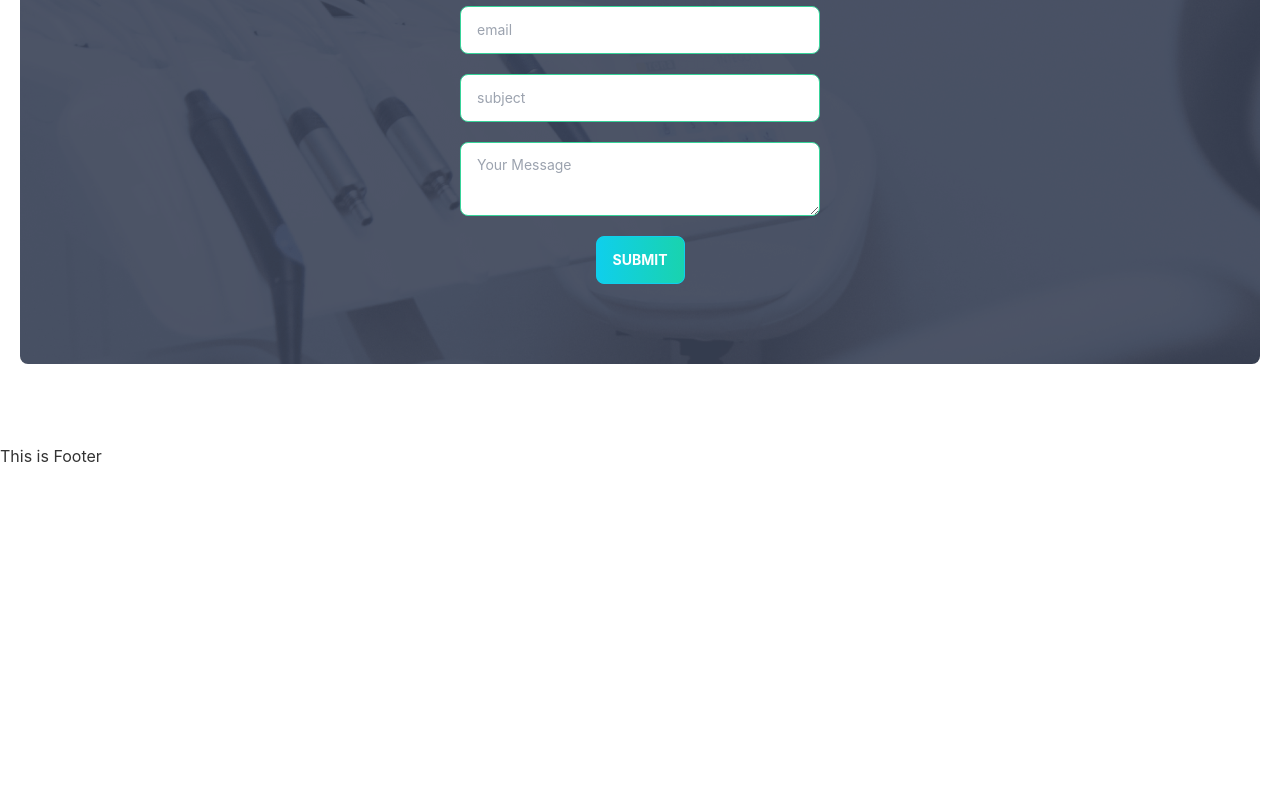
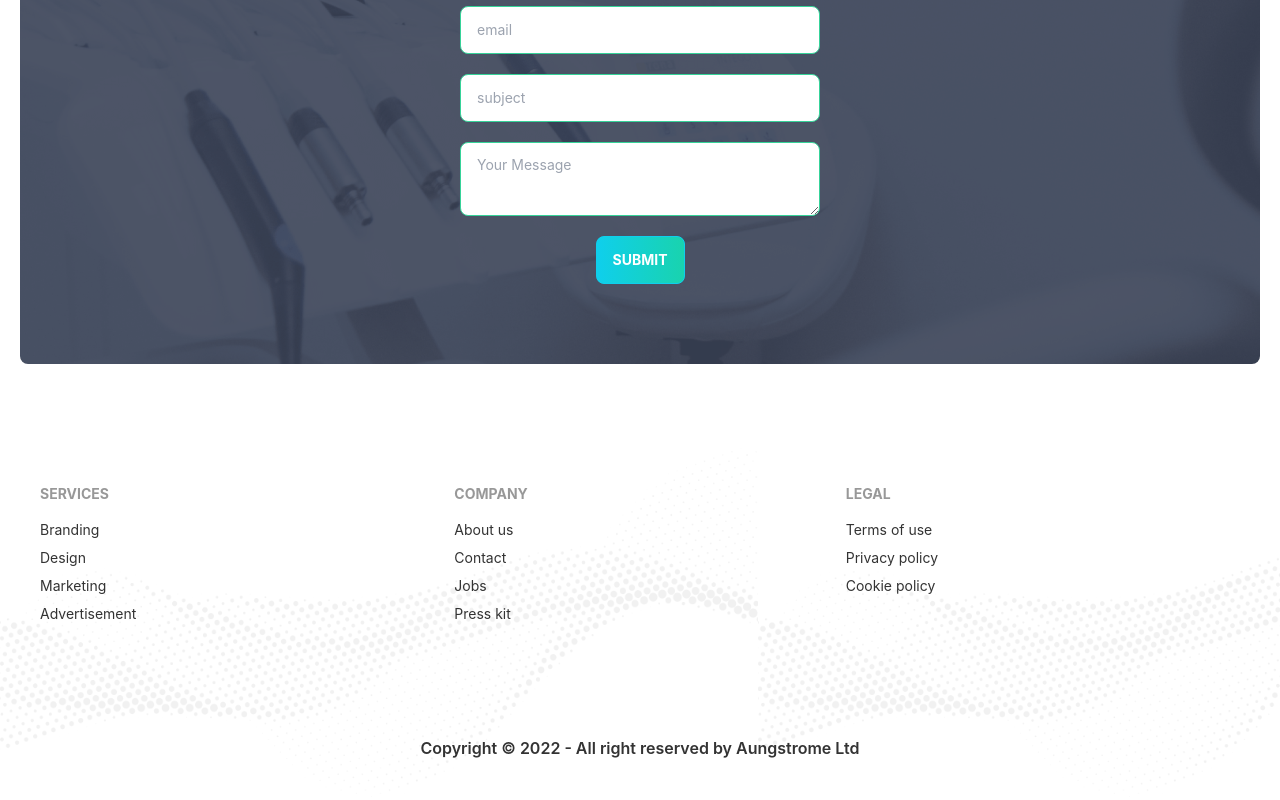
Before and after one commit to hbkabir004/Doctors-Portal-Client-Side, a React (Create React App) app: page / in a window 1280 px wide. Shown: the part 3080-3880 px from the top of the page. Before the commit the page ends 3548 px from the top, so only its background shows below. Built offline with nearby package versions, Linux system fonts and the light colour scheme.

Commit message:
Footer added

```diff
--- a/src/components/Shared/Footer.jsx
+++ b/src/components/Shared/Footer.jsx
@@ -1,10 +1,36 @@
 import React from 'react';
+import { Link } from 'react-router-dom';
+import footer from '../../assets/images/footer.png';
 
 const Footer = () => {
     return (
-        <div>
-            <h1>This is Footer</h1>
-        </div>
+        <footer className="p-10 bg-contain" style={{ backgroundImage: `url(${footer})` }}>
+            <div className='footer content-center'>
+                <div>
+                    <span className="footer-title">Services</span>
+                    <Link to='/' className="link link-hover">Branding</Link>
+                    <Link to='/' className="link link-hover">Design</Link>
+                    <Link to='/' className="link link-hover">Marketing</Link>
+                    <Link to='/' className="link link-hover">Advertisement</Link>
+                </div>
+                <div>
+                    <span className="footer-title">Company</span>
+                    <Link to='/' className="link link-hover">About us</Link>
+                    <Link to='/' className="link link-hover">Contact</Link>
+                    <Link to='/' className="link link-hover">Jobs</Link>
+                    <Link to='/' className="link link-hover">Press kit</Link>
+                </div>
+                <div>
+                    <span className="footer-title">Legal</span>
+                    <Link to='/' className="link link-hover">Terms of use</Link>
+                    <Link to='/' className="link link-hover">Privacy policy</Link>
+                    <Link to='/' className="link link-hover">Cookie policy</Link>
+                </div>
+            </div>
+            <div className='mt-28 text-center font-semibold'>
+                <p>Copyright © 2022 - All right reserved by Aungstrome Ltd</p>
+            </div>
+        </footer>
     );
 };
 
```
